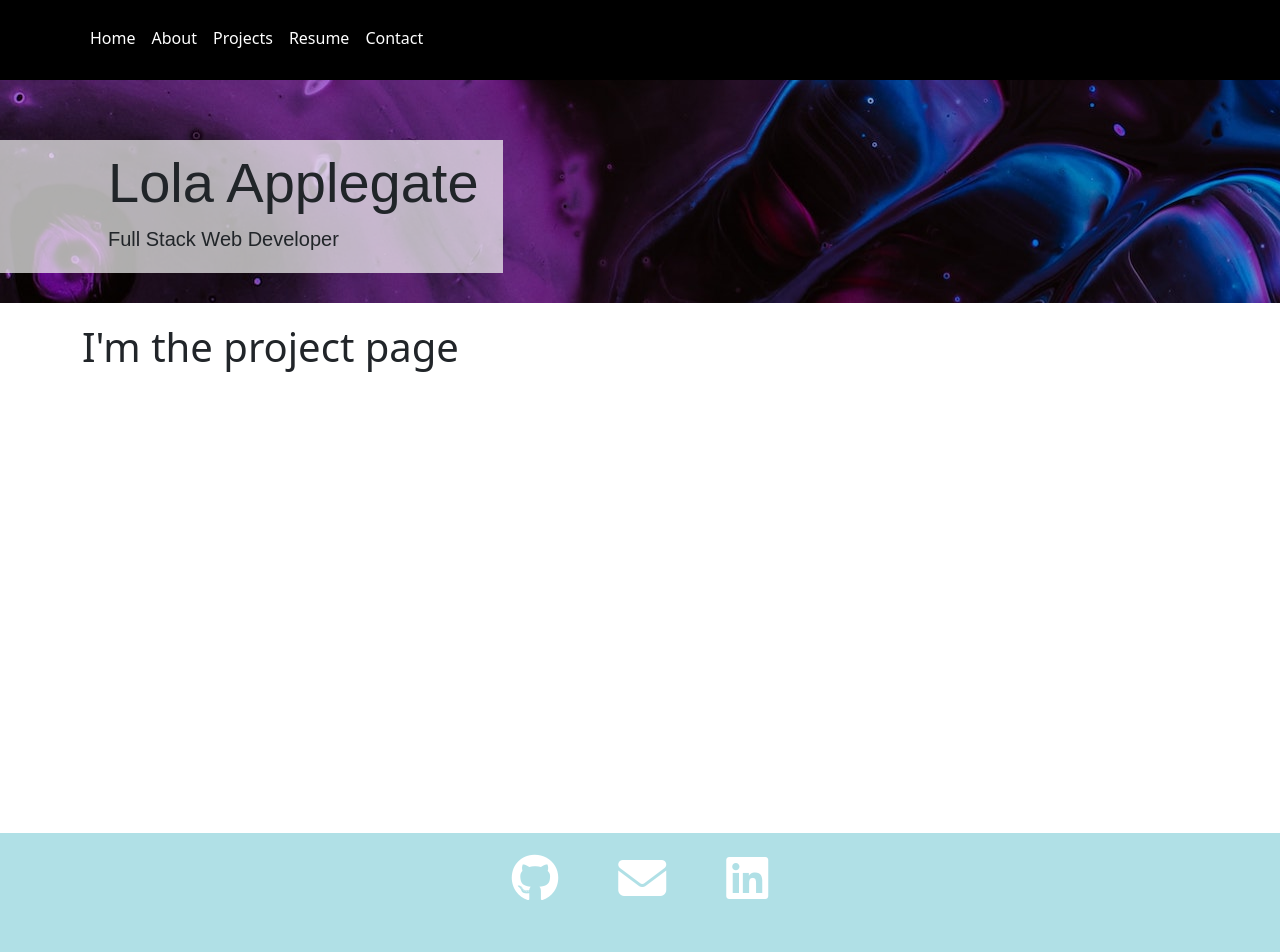
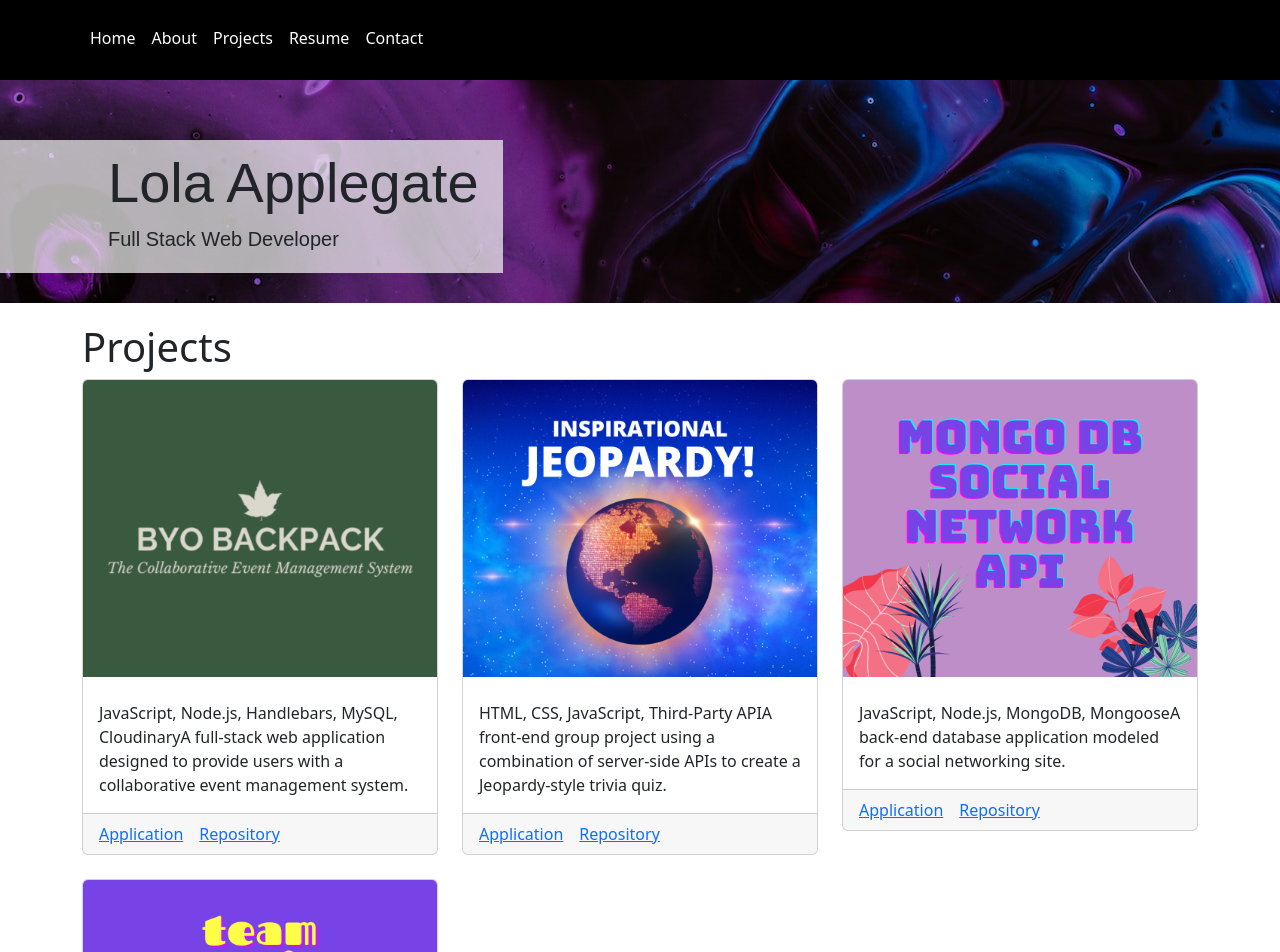
Before and after one commit to lola-violet/my-portfolio, a React (Create React App) app: page /projects in a window 1280 px wide. Shown: the top 952 px of the page. Built offline with nearby package versions, Linux system fonts and the light colour scheme.

Commit message:
created project array & card structure to map through on grid

```diff
--- /dev/null
+++ b/src/components/body/pages/projectPage/PjCard.js
@@ -0,0 +1,29 @@
+import React from "react";
+// import '../../../mainContainer/main.css';
+// import Button from 'react-bootstrap/Button';
+import Card from 'react-bootstrap/Card';
+
+
+
+export default function PjCard(pjs) {
+    return(
+        <Card>
+            <Card.Img variant="top" src={pjs.image} alt={pjs.imgalt}/>
+            <Card.Body>
+                <Card.Title>{pjs.name}</Card.Title>
+                <Card.Text>
+                    {pjs.technology}
+                    {pjs.description}
+                </Card.Text>
+                {/* <Card.Link href={pjs.applink}>Application</Card.Link>
+                <Card.Link href={pjs.repo}>Repository</Card.Link> */}
+                {/* <Button variant="primary">{pjs.applink}</Button>
+                <Button variant="primary">{pjs.repo}</Button> */}
+            </Card.Body>
+            <Card.Footer>
+                    <Card.Link href={pjs.applink}>Application</Card.Link>
+                    <Card.Link href={pjs.repo}>Repository</Card.Link>
+            </Card.Footer>
+        </Card>
+    )
+}
--- a/src/components/body/pages/projectPage/ProjectPage.js
+++ b/src/components/body/pages/projectPage/ProjectPage.js
@@ -1,11 +1,34 @@
 import React from "react";
+import Col from 'react-bootstrap/Col';
+import Row from 'react-bootstrap/Row';
 import '../../../mainContainer/main.css';
-
+import PjCard from "./PjCard";
+import pjs from './pjs';
+import './projects.css';
 
 export default function ProjectPage() {
     return(
         <div className="container mainContain">
-            <h1>I'm the project page</h1>
+            <h1>Projects</h1>
+            <div>
+                <Row xs={1} md={2} lg={3} className='g-4'>
+                    {pjs.map((project, index) => (
+                        <Col>
+                            <PjCard
+                                className='d-flex'
+                                key={index}
+                                pjname={project.pjname}
+                                image={project.image}
+                                imgalt={project.imgalt}
+                                technology={project.technology}
+                                description={project.description}
+                                applink={project.applink}
+                                repo={project.repo}
+                            />
+                        </Col>
+                    ))}
+                </Row>
+            </div>
         </div>
     )
 }
--- /dev/null
+++ b/src/components/body/pages/projectPage/pjs.js
@@ -0,0 +1,44 @@
+import byoBackpackImg from '../../../../images/byo_backpack.png';
+import inspoJeopImg from '../../../../images/inspo-jeopardy.png';
+import mongoSocialImg from '../../../../images/mongo_social_api.png';
+import teamProfImg from '../../../../images/team_profile_gen.png';
+
+
+const pjs = [
+    {
+        name: 'BYO Backpack',
+        image: byoBackpackImg,
+        imgalt: 'Bring Your Own Backpack Logo',
+        technology: 'JavaScript, Node.js, Handlebars, MySQL, Cloudinary',
+        description: 'A full-stack web application designed to provide users with a collaborative event management system.',
+        applink: 'https://byo-backpack.herokuapp.com/',
+        repo: 'https://github.com/lola-violet/byo-backpack'
+    },
+    {
+        name: 'Inspirational Jeopardy',
+        image: inspoJeopImg,
+        imgalt: 'Inspirational Jeopardy Logo',
+        technology: 'HTML, CSS, JavaScript, Third-Party API',
+        description: 'A front-end group project using a combination of server-side APIs to create a Jeopardy-style trivia quiz.',
+        applink: 'https://lola-violet.github.io/inspirational-jeopardy/',
+        repo: 'https://github.com/lola-violet/inspirational-jeopardy'
+    },
+    {
+        name: 'Social Network API',
+        image: mongoSocialImg,
+        imgalt: 'Mongo DB Social Network API Graphic',
+        technology: 'JavaScript, Node.js, MongoDB, Mongoose',
+        description: 'A back-end database application modeled for a social networking site.',
+        repo: 'https://github.com/lola-violet/nosql-social-network-api'
+    },
+    {
+        name: 'Team Profile Generator',
+        image: teamProfImg,
+        imgalt: 'Team Profile Generator Graphic',
+        technology: 'JavaScript, Node.js, HTML, CSS',
+        description: 'A command-line application which generates a front-end web page to manage team contacts.',
+        repo: 'https://github.com/lola-violet/team-profile-generator'
+    }
+]
+
+export default pjs;
--- /dev/null
+++ b/src/components/body/pages/projectPage/projects.css
@@ -0,0 +1,5 @@
+.customPjCard {
+    /* width: 30vw; */
+    margin: 5px;
+    padding: 0;
+}
```
